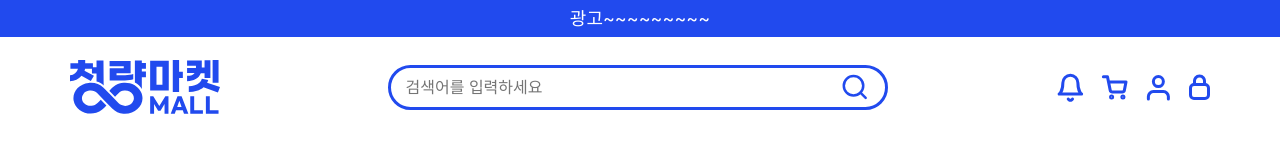
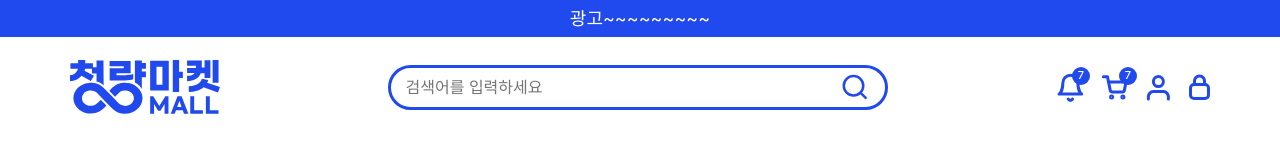
Before and after one commit to zzohae/reacttest3, a React (Create React App) app: page / in a window 1280 px wide. Shown: the top 145 px of the page. Built offline with nearby package versions, Linux system fonts and the light colour scheme.

Commit message:
util뱃지

```diff
--- a/src/ui/Util.js
+++ b/src/ui/Util.js
@@ -1,26 +1,123 @@
 import React, { useState } from 'react';
-import { ReactComponent as Alert } from '../svg/util/noti.svg';
-import { ReactComponent as Cart } from '../svg/util/cart.svg';
-import { ReactComponent as Mypage } from '../svg/util/user.svg';
-import { ReactComponent as Login } from '../svg/util/login.svg';
-import { ReactComponent as Logout } from '../svg/util/logout.svg';
+import { Link } from 'react-router-dom';
+import { ReactComponent as AlertIcon } from '../svg/util/noti.svg';
+import { ReactComponent as CartIcon } from '../svg/util/cart.svg';
+import { ReactComponent as MypageIcon } from '../svg/util/user.svg';
+import { ReactComponent as LoginIcon } from '../svg/util/login.svg';
+import { ReactComponent as LogoutIcon } from '../svg/util/logout.svg';
 
-const Button = ({ icon, badgeCount, onClick, isLoggedIn, label }) => (
-  <button className="icon" onClick={onClick} style={{ position: 'relative' }}>
+const Button = ({ icon, hasBadge, onClick, badgePosition, label }) => (
+  <button
+    className="icon"
+    onClick={onClick}
+    style={{
+      position: 'relative', // 부모 버튼을 상대 위치로 설정
+      display: 'inline-flex', // 내부 아이콘과 배지 정렬 지원
+      alignItems: 'center',
+      justifyContent: 'center',
+    }}
+  >
     {icon}
-    {badgeCount > 0 && (
-      <span className="badge" style={{ position: 'absolute', top: 0, right: 0, backgroundColor: 'red', color: 'white', borderRadius: '50px', padding: '0.2em 0.6em' }}>
-        {badgeCount}
-      </span>
+    {hasBadge && (
+      <span
+        className="badge"
+        style={{
+          position: 'absolute',
+          top: badgePosition?.top || 0,
+          right: badgePosition?.right || 0,
+          backgroundColor: '#214AEE',
+          width: '5px', // 배지의 너비
+          height: '5px', // 배지의 높이
+          borderRadius: '50%', // 완전한 원형
+          zIndex: 1, // 배지가 아이콘 위에 표시되도록 설정
+        }}
+      />
     )}
   </button>
 );
 
+
+const Cart = ({ icon, hasBadge=0, badgePosition }) => (
+  <Link to="/cart"
+    className="icon"
+    style={{
+      position: 'relative', // 부모 버튼을 상대 위치로 설정
+      display: 'inline-flex', // 내부 아이콘과 배지 정렬 지원
+      alignItems: 'center',
+      justifyContent: 'center',
+    }}
+  >
+    {icon}
+    {hasBadge && (
+      <span
+        className="badge"
+        style={{
+          position: 'absolute',
+          fontSize: '11px',
+          fontWeight: 500,
+          top: '-8px',
+          right: '-9px',
+          backgroundColor: 'rgb(33, 74, 238)',
+          width: '18px',
+          height: '18px',
+          borderRadius: '50%',
+          zIndex: 1,
+          textAlign: 'center',
+          display: 'flex',
+          justifyContent: 'center',
+          alignItems: 'center',
+          padding: 0,
+          boxSizing: 'unset',
+          lineHeight: 1
+        }}
+      >{hasBadge}</span>
+    )}
+  </Link>
+);
+
+const Alert = ({ icon, hasBadge=0, badgePosition }) => (
+  <Link to="/alert"
+    className="icon"
+    style={{
+      position: 'relative', // 부모 버튼을 상대 위치로 설정
+      display: 'inline-flex', // 내부 아이콘과 배지 정렬 지원
+      alignItems: 'center',
+      justifyContent: 'center',
+    }}
+  >
+    {icon}
+    {hasBadge && (
+      <span
+        className="badge"
+        style={{
+          position: 'absolute',
+          fontSize: '11px',
+          fontWeight: 500,
+          top: '-5px',
+          right: '-4px',
+          backgroundColor: 'rgb(33, 74, 238)',
+          width: '18px',
+          height: '18px',
+          borderRadius: '50%',
+          zIndex: 1,
+          textAlign: 'center',
+          display: 'flex',
+          justifyContent: 'center',
+          alignItems: 'center',
+          padding: 0,
+          boxSizing: 'unset'
+        }}
+      >{hasBadge}</span>
+    )}
+  </Link>
+);
+
+
 // Util 컴포넌트
 const Util = () => {
-  const [isLoggedIn, setIsLoggedIn] = useState(false);  // 로그인 상태
-  const [cartCount, setCartCount] = useState(0);        // 장바구니 수
-  const [alertCount, setAlertCount] = useState(0);       // 알림 수
+  const [isLoggedIn, setIsLoggedIn] = useState(false); // 로그인 상태
+  const [hasAlerts, setHasAlerts] = useState(false);  // 알림 상태
+  const [hasCartItems, setHasCartItems] = useState(false); // 장바구니 상태
 
   // 로그인/로그아웃 토글
   const handleLoginClick = () => {
@@ -37,40 +134,39 @@ const Util = () => {
     }
   };
 
-  // 알림 수 증가
-  const handleAlertCountChange = () => {
-    setAlertCount(prevCount => prevCount + 1);
+  // 알림 상태 토글
+  const handleAlertToggle = () => {
+    setHasAlerts(!hasAlerts);
   };
 
-  // 장바구니 수 증가
-  const handleCartCountChange = () => {
-    setCartCount(prevCount => prevCount + 1);
+  // 장바구니 상태 토글
+  const handleCartToggle = () => {
+    setHasCartItems(!hasCartItems);
   };
 
   return (
     <div className="util d-none d-lg-flex align-items-center justify-content-end">
-      <Button
-        icon=<Alert />
-        badgeCount={alertCount}
-        onClick={handleAlertCountChange}
+      <Alert
+        icon={<AlertIcon />}
+        hasBadge={7}
+        onClick={handleAlertToggle}
         label="알림"
       />
 
-      <Button
-        icon=<Cart />
-        badgeCount={cartCount}
-        onClick={handleCartCountChange}
+      <Cart
+        icon={<CartIcon />}
+        hasBadge={7}
         label="장바구니"
       />
 
       <Button
-        icon=<Mypage />
+        icon={<MypageIcon />}
         onClick={handleMypageClick}
         label="마이페이지"
       />
 
       <Button
-        icon={isLoggedIn ? <Logout /> : <Login />}
+        icon={isLoggedIn ? <LogoutIcon /> : <LoginIcon />}
         onClick={handleLoginClick}
         label={isLoggedIn ? '로그아웃' : '로그인'}
       />
```
